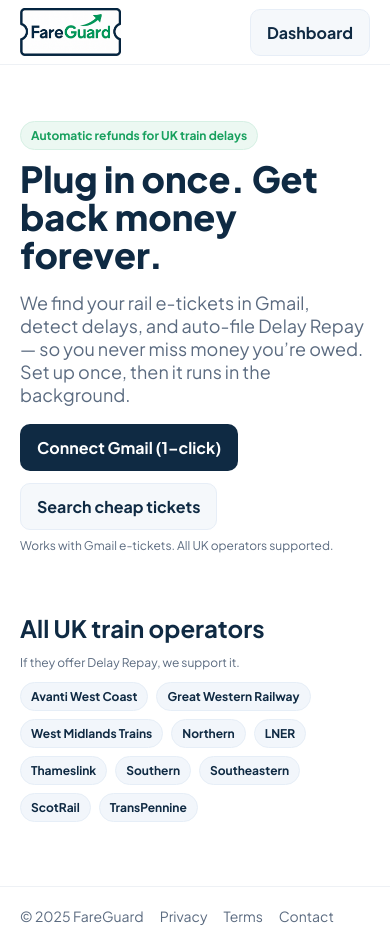
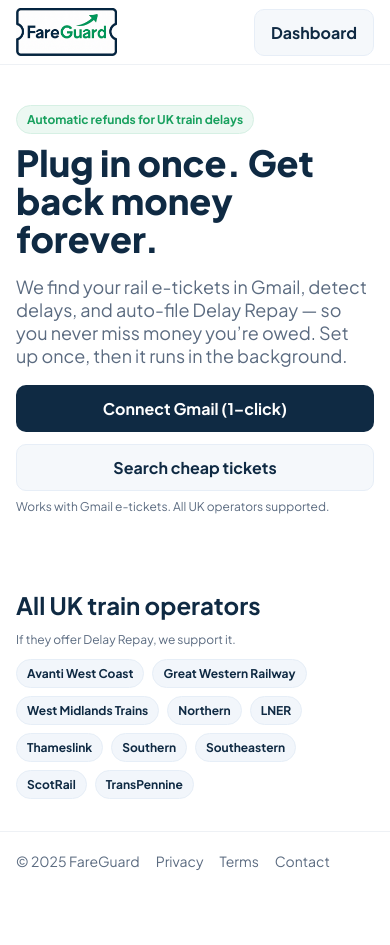
Before and after one commit to fareguard/fg-rail-pwa-starter, a Next.js app: page / in a window 390 px wide. After the commit the page ends 890 px from the top, so only its background shows below. Built offline with nearby package versions, Linux system fonts and the light colour scheme; no server answers.

Commit message:
Update globals.css

```diff
--- a/app/globals.css
+++ b/app/globals.css
@@ -22,9 +22,10 @@ a{ color: inherit; text-decoration: none; }
 button{ font: inherit; }
 
 .container{
-  max-width: 1120px;
-  padding: 0 20px;
+  max-width: 1040px;
   margin: 0 auto;
+  padding-left: 24px;
+  padding-right: 24px;
 }
 
 /* ===== Nav ===== */
@@ -37,6 +38,10 @@ button{ font: inherit; }
 .navInner{
   display:flex; align-items:center; justify-content:space-between;
   height:64px;
+  max-width: 1040px;
+  margin: 0 auto;
+  padding-left: 24px;
+  padding-right: 24px;
 }
 .brand{ display:flex; align-items:center; }
 .brand img{
@@ -69,7 +74,7 @@ button{ font: inherit; }
 }
 
 /* ===== Hero (single column, no right card) ===== */
-.hero{ padding: 56px 0 24px; }
+.hero{ padding-top: 56px; padding-bottom: 40px; }
 .heroGrid{ display:block; }
 
 .kicker{ color: var(--fg-green); font-weight:800; letter-spacing:.4px; }
@@ -81,9 +86,18 @@ button{ font: inherit; }
   color: var(--fg-navy);
 }
 .sub{ color: var(--fg-muted); font-size: 18px; max-width: 62ch; }
-.ctaRow{ display:flex; gap:12px; margin-top: 18px; flex-wrap:wrap; }
+.ctaRow{
+  display:flex;
+  gap:12px;
+  margin-top: 18px;
+  flex-wrap:wrap;
+  align-items:center;
+}
 
-.section{ padding: 24px 0 64px; }
+.section{
+  padding-top: 40px;
+  padding-bottom: 40px;
+}
 .section h2{ font-size: 24px; margin:0 0 8px; color: var(--fg-navy); }
 .small{ font-size:12px; color: var(--fg-muted); }
 
@@ -98,6 +112,40 @@ button{ font: inherit; }
 
 .footer{ border-top:1px solid #eef1f5; padding:20px 0; color: var(--fg-muted); font-size: 14px; }
 
+/* ---------- Mobile tweaks ---------- */
+@media (max-width: 640px) {
+  .container {
+    padding-left: 16px;
+    padding-right: 16px;
+  }
+
+  .navInner {
+    padding-left: 16px;
+    padding-right: 16px;
+  }
+
+  .hero {
+    padding-top: 40px;
+    padding-bottom: 32px;
+  }
+
+  .section {
+    padding-top: 32px;
+    padding-bottom: 32px;
+  }
+
+  .ctaRow {
+    flex-direction: column;
+    align-items: stretch;
+  }
+
+  .ctaRow .btn {
+    width: 100%;
+    justify-content: center;
+    text-align: center;
+  }
+}
+
 /* Spinner */
 @keyframes rg-spin { to { transform: rotate(360deg); } }
 .refreshIcon.busy { animation: rg-spin .9s linear infinite; }
```
